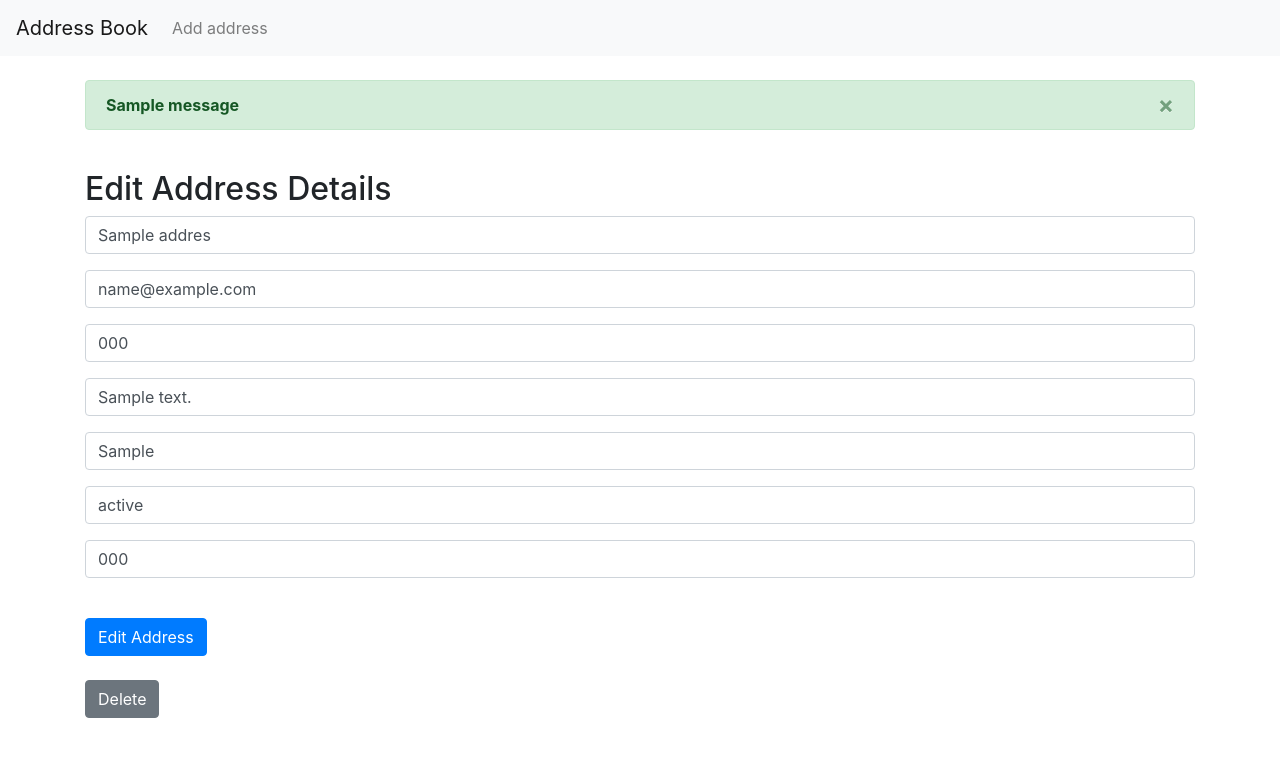
After one commit to falaqm/Pytho-address-book, a Django app: page /edit/1/ in a window 1280 px wide. The commit adds this page. Shown: the top 757 px of the page. Run offline with Django 3.2, Linux system fonts and the light colour scheme; tables that the repository leaves empty hold one stand-in row (values such as "Sample post"); one stand-in notice (Sample message) is shown.

Commit message:
Add Edit and Delete Views

```diff
--- /dev/null
+++ b/address_book/forms.py
@@ -0,0 +1,6 @@
+from django import forms
+from .models import Address
+class AddressForm(forms.ModelForm):
+    class Meta:
+        model = Address
+        fields = '__all__'
--- a/address_book/templates/base.html
+++ b/address_book/templates/base.html
@@ -27,9 +27,23 @@
 
       </div>
     </nav>
+  <br>
 
 <!--  Body  -->
       <div class="container">
+ <!--  Messages -->
+          {% if messages %}
+          {% for message in messages %}
+            <div class="alert alert-{{ message.tags }} alert-dismissible fade show" role="alert">
+              <strong>{{ message }}</strong>
+              <button type="button" class="close" data-dismiss="alert" aria-label="Close">
+                <span aria-hidden="true">&times;</span>
+              </button>
+            </div>
+          {% endfor %}
+        {% endif %}
+        <br>
+<!--  Content block  -->
         {% block content %}
         {% endblock %}
       </div>
--- /dev/null
+++ b/address_book/templates/edit.html
@@ -0,0 +1,40 @@
+{% extends 'base.html' %}
+{% block content %}
+  <h2> Edit Address Details</h2>
+    <form method="post">
+      {% csrf_token %}
+      <div class="form-group">
+        <input type="text" class="form-control" aria-describedby="emailHelp" value="{{get_address.name}}" name="name">
+      </div>
+      <div class="form-group">
+        <input type="email" class="form-control" aria-describedby="emailHelp" value="{{get_address.email}}" name="email">
+      </div>
+      <div class="form-group">
+        <input type="text" class="form-control" aria-describedby="emailHelp" value="{{get_address.phone}}" name="phone">
+      </div>
+      <div class="form-group">
+        <input type="text" class="form-control" aria-describedby="emailHelp" value="{{get_address.address}}" name="address">
+      </div>
+          <div class="form-group">
+        <input type="text" class="form-control" aria-describedby="emailHelp" value="{{get_address.city}}" name="city">
+      </div>
+      <div class="form-group">
+        <input type="text" class="form-control" aria-describedby="emailHelp" value="{{get_address.state}}" name="state">
+      </div>
+      <div class="form-group">
+        <input type="text" class="form-control" aria-describedby="emailHelp" value="{{get_address.zipcode}}" name="zipcode">
+      </div>
+      <div class="form-group">
+        <input type="hidden" class="form-control"  value="{{get_address.id}}" name="id">
+      </div>
+      <br>
+      <button type="submit" class="btn btn-primary">Edit Address</button>
+    </form>
+    <br>
+    <form method="post" action="{% url 'delete' get_address.id %}">
+      {% csrf_token %}
+      <input type="hidden" value="{{ get_address.id }}" name="id">
+      <button type="submit" class="btn btn-secondary">Delete</button>
+    </form>
+
+{% endblock %}
--- a/address_book/urls.py
+++ b/address_book/urls.py
@@ -3,4 +3,6 @@ from . import views
 urlpatterns = [
     path("",views.home,name="home"),
     path("add_address",views.add_address,name="add_address"),
+    path("edit/<int:list_id>/",views.edit,name="edit"),
+    path("delete/<int:list_id>/",views.delete,name="delete")
 ]
--- a/address_book/views.py
+++ b/address_book/views.py
@@ -1,8 +1,46 @@
-from django.shortcuts import render
+from django.shortcuts import render,redirect
+from .models import Address
+from .forms import AddressForm
+from django.contrib import messages
 
 # Create your views here.
 def home(request):
-    return render(request,"home.html")
+    all_addresses = Address.objects.all()
+    return render(request,"home.html",{"all_addresses":all_addresses})
 
 def add_address(request):
-    return render(request,"add_address.html")
+    # form = AddressForm()
+    if request.method=='POST':
+        form = AddressForm(request.POST or None)
+        if form.is_valid():
+            form.save()
+            messages.success(request,"Details Saved")
+            return redirect("home")
+        else:
+            messages.error(request,"Something went wrong")
+            return render(request,"add_address.html",{})
+    # return render(request,"add_address.html",{"form":form})
+    return render(request,"add_address.html",{})
+
+def edit(request,list_id):
+    get_address = Address.objects.get(id=list_id)
+    if request.method=="POST":
+        form = AddressForm(request.POST or None,instance=get_address)
+        if form.is_valid():
+            form.save()
+            messages.success(request,"Address Has been edited")
+            return redirect("home")
+        else:
+            messages.error(request,"Seems like an error")
+            return render(request,"edit.html",{"get_address":get_address})
+    return render(request,"edit.html",{"get_address":get_address})
+
+def delete(request,list_id):
+    if request.method=="POST":
+        current_address = Address.objects.get(id=list_id)
+        current_address.delete()
+        messages.success(request,("Address Deleted"))
+        return redirect("home")
+    else:
+        messages.success(request,"Nothing to see Here...")
+        return redirect("home")
```
Also changed, not shown: address_book/templates/add_address.html (+27 -0 lines), address_book/templates/home.html (+29 -1 lines), mysite/settings.py (+7 -1 lines).
